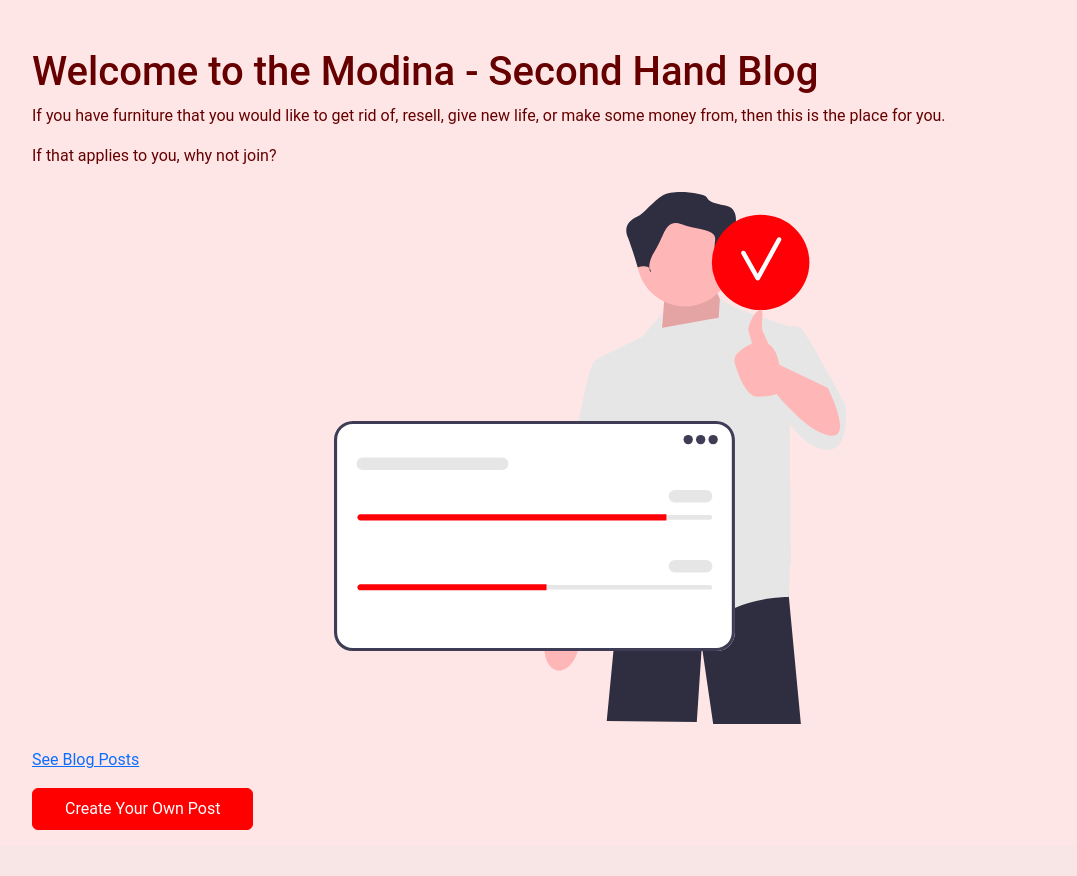
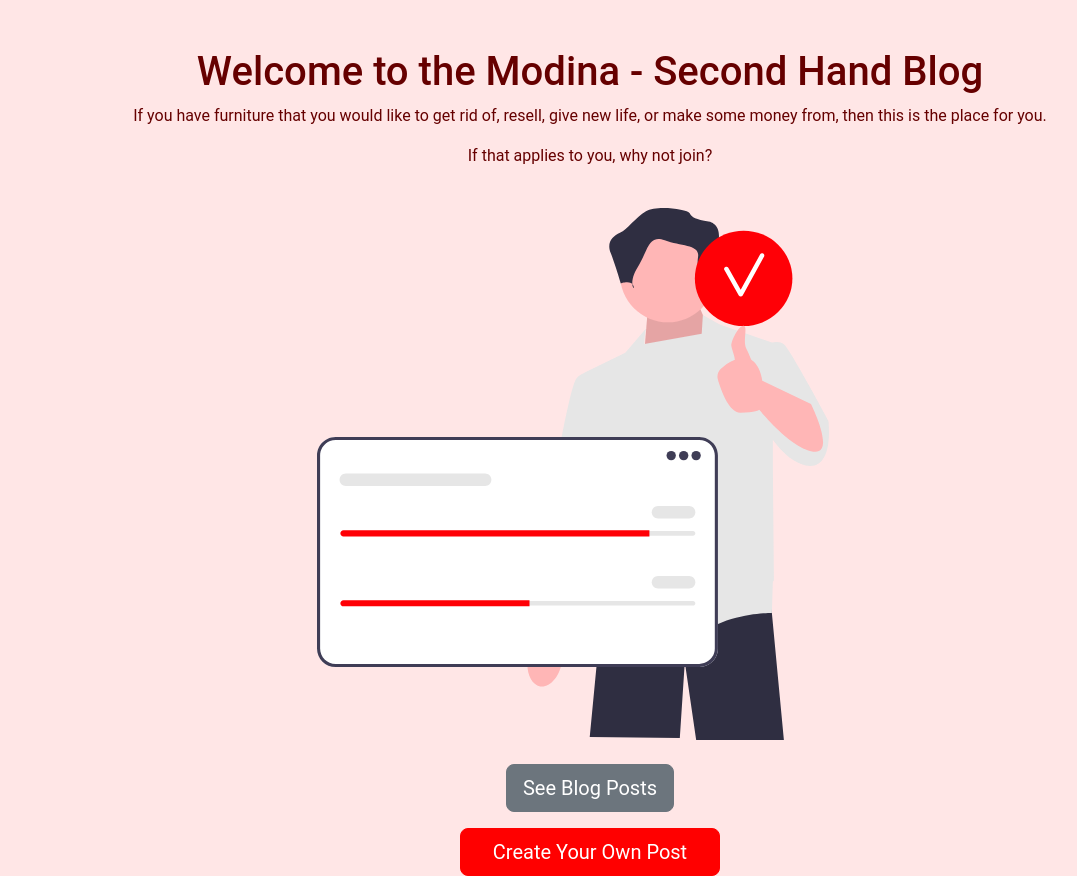
Before and after one commit to D0bledore/django-project, a Django app: page /blog/ in a window 1280 px wide. Shown: the part 66-942 px from the top of the page, without its empty margins (50-1127 px from the left). Before the commit the page ends 896 px from the top, so only its background shows below. Run offline with Django 5.2, Linux system fonts and the light colour scheme.

Commit message:
Update style

```diff
--- a/blog/templates/blog/blog.html
+++ b/blog/templates/blog/blog.html
@@ -3,16 +3,27 @@
 
 {% block title %}Modina Blog{% endblock %}
 
-
 {% block content %}
 <div class="container mt-5">
-    <h1>Welcome to the Modina - Second Hand Blog</h1>
-    <p>If you have furniture that you would like to get rid of, resell, give new life, or make some money from, then this is the place for you.</p>
-    <p>If that applies to you, why not join?</p>
-    <div class="text-center my-4">
-        <img src="{% static 'images/join.svg' %}" alt="Join Us" class="img-fluid">
+    <div class="row">
+        <div class="col-12 text-center">
+            <h1>Welcome to the Modina - Second Hand Blog</h1>
+            <p>If you have furniture that you would like to get rid of, resell, give new life, or make some money from, then this is the place for you.</p>
+            <p>If that applies to you, why not join?</p>
+        </div>
     </div>
-    <p><a href="{% url 'posts' %}">See Blog Posts</a></p>
-    <p><a href="{% url 'create_post' %}" class="btn btn-primary">Create Your Own Post</a></p>
+    <div class="row justify-content-center my-4">
+        <div class="col-10 col-md-6">
+            <img src="{% static 'images/join.svg' %}" alt="Join Us" class="img-fluid">
+        </div>
+    </div>
+    <div class="row text-center">
+        <div class="col-12 mb-3">
+            <a href="{% url 'posts' %}" class="btn btn-secondary btn-lg">See Blog Posts</a>
+        </div>
+        <div class="col-12">
+            <a href="{% url 'create_post' %}" class="btn btn-primary btn-lg">Create Your Own Post</a>
+        </div>
+    </div>
 </div>
 {% endblock %}
```
